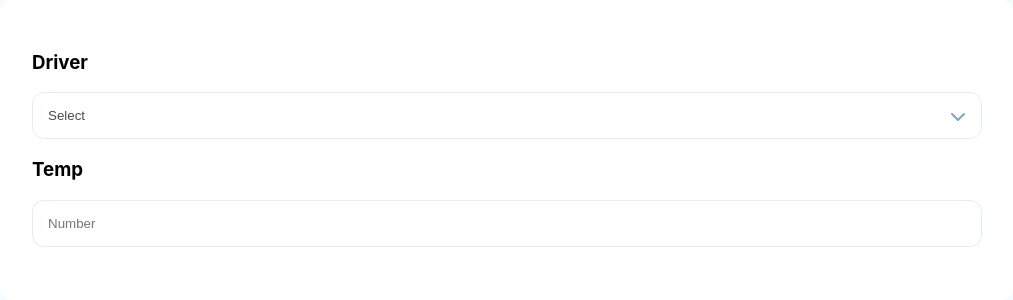
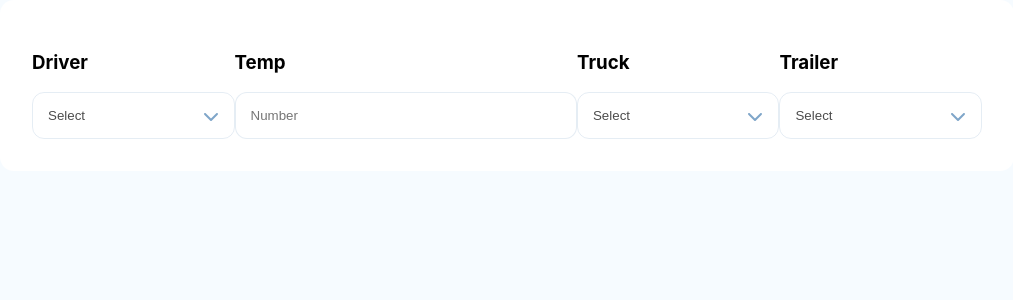
Before and after one commit to SomeChineseGuy/Practice-Projects, a React (Create React App) app in the folder 04-form/form/: page / in a window 1280 px wide. Shown: the top 300 px of the page, without its empty margins (133-1146 px from the left). Built offline with nearby package versions, Linux system fonts and the light colour scheme; the HTML template or start-up script is replaced by a standard one.

Commit message:
added grid and began work on grid

```diff
--- a/04-form/form/src/App.css
+++ b/04-form/form/src/App.css
@@ -4,6 +4,7 @@
   padding: 2rem;
   background-color: white;
   margin: auto;
+  display: grid;
 }
 
 body {
--- a/04-form/form/src/App.js
+++ b/04-form/form/src/App.js
@@ -4,20 +4,53 @@ import {DropDownItem} from './componets/DropdownItem';
 import {useState} from 'react';
 
 function App() {
-  const [items, setItems] = useState([
+  const [items, setItems] = useState({
+    sectionTitle: "Section Title",
+    row: 2,
+    column: 2,
+    list: [
       {
         name: "Driver",
         type: 'dropdown',
         id:1,
+        row: 2,
+        column: 2,
+        required: true,
         elements: [{ id: 1, value: 'Steve' }, { id: 2, value: 'Mike' }]
       },
       {
         name: "Temp",
         type: 'number',
-    id: 2
+        id: 2,
+        row: 2,
+        column: 2,
+        required: true,
       },
 
-  ]);
+      {
+        id: 3,
+        name: 'Truck',
+        type: 'dropdown',
+        width: '6',
+        prop: 'driver',
+        required: true,
+        row: 2,
+        column: 2,
+        elements: [{ id: 1, value: 'Steve' }, { id: 2, value: 'Mike' }]
+      },
+      {
+        id: 4,
+        name: 'Trailer',
+        type: 'dropdown',
+        width: '6',
+        prop: 'trailer',
+        required: true,
+        row: 2,
+        column: 2,
+        elements: [{ id: 1, value: 'Steve' }, { id: 2, value: 'Mike' }]
+      },
+    ]
+  });
   const [selected, setSelected] = useState(null);
 
   const pickUser = (selection) => {
@@ -26,7 +59,7 @@ function App() {
 
   return (
     <div className="App">
-      {items && items.map((item) => {
+      {items && items.list.map((item) => {
         return <DropDownItem
           key={item.id}
           elements={item.elements}
@@ -37,7 +70,6 @@ function App() {
         />
       })}
 
-      <h1>{selected}</h1>
     </div>
   );
 }
--- a/04-form/form/src/componets/DropdownItem.css
+++ b/04-form/form/src/componets/DropdownItem.css
@@ -1,3 +1,8 @@
+.item-container {
+  grid-row-start: 1;
+  grid-row-end: 1;
+}
+
 .dropdown-container, .number {
   list-style-type: none;
   border: 1px solid var(--border-color);
@@ -24,7 +29,7 @@ li {
   border-top: 1px solid var(--border-color);
   margin: 0;
   font-size: var(--text);
-  padding: 10px;
+  padding: 15px;
 }
 
 input.selected {
@@ -42,6 +47,7 @@ input.selected {
   top: 15px;
   right: 15px;
   transition: all 0.3s ease;
+  pointer-events: none;
 }
 
 .icon.up {
--- a/04-form/form/src/componets/DropdownItem.js
+++ b/04-form/form/src/componets/DropdownItem.js
@@ -12,16 +12,15 @@ export const DropDownItem = (props) => {
   }
 
   const handleBlur = (e) => {
-    console.log("Before")
     if (e.nativeEvent.explicitOriginalTarget && e.nativeEvent.explicitOriginalTarget === e.nativeEvent.originalTarget) return;
-    console.log("After");
+
     setTimeout(() => {
       if(isOpen) setIsOpen(false);
     }, 100);
   }
 
   return(
-    <div>
+    <div className="item-container">
       <h3>{props.name}</h3>
       {props.type === "dropdown" &&
         <div className={`dropdown-container ${isOpen ? 'open' : ''}`} onClick={() => setIsOpen(!isOpen)}>
```
Lines whose indentation alone changed are shown as unchanged.
